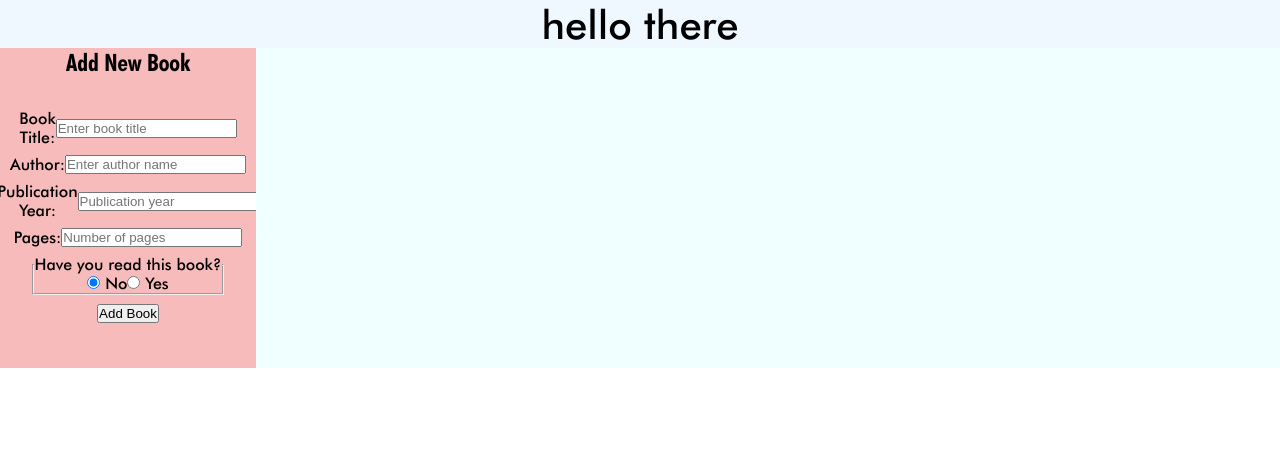
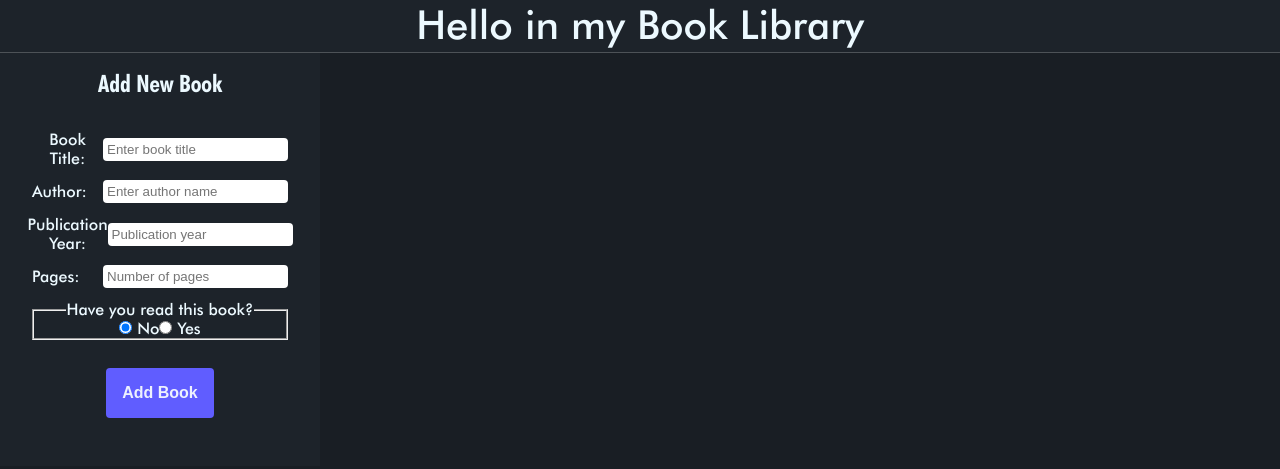
Before and after one commit to dzejkk/Odin_Project_library, a plain HTML site: page index.html in a window 1280 px wide. Drawn offline with Linux system fonts and the light colour scheme.

Commit message:
improved styles

```diff
--- a/app.js
+++ b/app.js
@@ -1,5 +1,4 @@
 // Constructor
-
 const myLibrary = [];
 
 function Book(title, author, year, pages, id) {
@@ -21,10 +20,6 @@ function addBookToLibrary(title, author, year, pages) {
   return newBook;
 }
 
-// addBookToLibrary("Pan prstenov", 1998, 458, crypto.randomUUID());
-// addBookToLibrary("Harry Potter", 2001, 469, crypto.randomUUID());
-// addBookToLibrary("Blue Hustler", 2011, 429, crypto.randomUUID());
-
 /// render UI
 
 function renderUI(data) {
@@ -43,8 +38,7 @@ function renderUI(data) {
     .join("");
 }
 
-//initial render
-renderUI(myLibrary);
+renderUI(myLibrary); //initial render
 
 // add new book to library
 
@@ -60,7 +54,7 @@ function addNewBook(event) {
 
   // console.log(title, author, publicationYear, pages);
 
-  addBookToLibrary(title, author, publicationYear, pages); // parameters must match  Construtor function exactly !!!!
+  addBookToLibrary(title, author, publicationYear, pages); // parameters must match Construtor function exactly !!!!
 }
 
 form.addEventListener("submit", addNewBook);
--- a/index.html
+++ b/index.html
@@ -8,7 +8,7 @@
     <script src="app.js" defer></script>
   </head>
   <body>
-    <h1>hello there</h1>
+    <h1>Hello in my Book Library</h1>
     <aside id="side-bar">
       <h2>Add New Book</h2>
       <form id="book-form">
@@ -54,6 +54,7 @@
             required
           />
         </div>
+
         <fieldset class="form-group">
           <legend>Have you read this book?</legend>
           <div class="radio-option">
@@ -71,7 +72,7 @@
             <label for="has-read">Yes</label>
           </div>
         </fieldset>
-        <button type="submit">Add Book</button>
+        <button class="button-primary" type="submit">Add Book</button>
       </form>
     </aside>
     <div class="book-contianer" id="book-container"></div>
--- a/style.css
+++ b/style.css
@@ -19,6 +19,44 @@
   font-style: normal;
 }
 
+:root {
+  --color-base-100: oklch(25.33% 0.016 252.42);
+  --color-base-200: oklch(23.26% 0.014 253.1);
+  --color-base-300: oklch(21.15% 0.012 254.09);
+  --color-base-content: oklch(97.807% 0.029 256.847);
+  --color-primary: oklch(58% 0.233 277.117);
+  --color-primary-content: oklch(96% 0.018 272.314);
+  --color-secondary: oklch(65% 0.241 354.308);
+  --color-secondary-content: oklch(94% 0.028 342.258);
+  --color-accent: oklch(77% 0.152 181.912);
+  --color-accent-content: oklch(38% 0.063 188.416);
+  --color-neutral: oklch(14% 0.005 285.823);
+  --color-neutral-content: oklch(92% 0.004 286.32);
+  --color-info: oklch(74% 0.16 232.661);
+  --color-info-content: oklch(29% 0.066 243.157);
+  --color-success: oklch(76% 0.177 163.223);
+  --color-success-content: oklch(37% 0.077 168.94);
+  --color-warning: oklch(82% 0.189 84.429);
+  --color-warning-content: oklch(41% 0.112 45.904);
+  --color-error: oklch(71% 0.194 13.428);
+  --color-error-content: oklch(27% 0.105 12.094);
+
+  --radius-selector: 0.25rem;
+  --radius-field: 0.25rem;
+  --radius-box: 0.25rem;
+
+  --size-selector: 0.25rem;
+  --size-field: 0.28125rem;
+
+  --border: 1px;
+  --depth: 1;
+  --noise: 0;
+
+  --padding-small: 0.25rem;
+  --padding-medium: 0.5rem;
+  --paddig-large: 1rem;
+}
+
 * {
   margin: 0;
   padding: 0;
@@ -28,27 +66,40 @@ body {
   font-size: 16px;
   font-family: "futura";
   display: grid;
-  grid-template-columns: 20% 80%;
+  grid-template-columns: 25% 75%;
   font-weight: 600;
+  background-color: var(--color-base-200);
 }
 
 h1 {
   font-weight: 600;
   font-size: 2.5rem;
   grid-column: 1 / 3;
-  background-color: aliceblue;
-  height: 100%;
+  background-color: var(--color-base-100);
+  color: var(--color-base-content);
   width: 100%;
   margin: auto;
   text-align: center;
+  border-bottom: 1px solid rgba(255, 255, 255, 0.212);
+  padding-block-end: var(--padding-small);
+}
+
+h2 {
+  padding-top: var(--padding-medium);
+  margin-top: var(--padding-medium);
+}
+
+h3 {
+  font-size: 1.5rem;
 }
 
 aside {
   grid-column: 1 / 2;
-  background-color: rgba(240, 128, 128, 0.534);
+  background-color: var(--color-base-100);
   min-height: 20rem;
   width: 100%;
   text-align: center;
+  color: var(--color-base-content);
 }
 
 form {
@@ -57,7 +108,7 @@ form {
 }
 
 form > * {
-  margin-bottom: 0.5rem;
+  margin-bottom: 0.75rem;
 }
 
 .form-group {
@@ -68,6 +119,14 @@ form > * {
 
 .form-group > input {
   margin-left: auto;
+  padding: var(--padding-small);
+  outline: 2px solid transparent;
+  border: none;
+  border-radius: var(--radius-box);
+}
+
+input:focus {
+  outline: 3px solid var(--color-primary);
 }
 
 .book-contianer {
@@ -76,15 +135,42 @@ form > * {
   display: flex;
   gap: 1rem;
 
-  background-color: azure;
+  background-color: var(--color-base-200);
   text-align: center;
   padding: 1rem;
 }
 
 .book-item {
+  color: var(--color-base-content);
   width: 10rem;
-  border: 1px solid black;
-  border-radius: 12px;
-  background-color: rgba(250, 235, 215, 0.507);
+  border: 1px solid var(--color-base-200);
+  border-radius: 2px;
+  background-color: var(--color-base-100);
   padding: 1rem;
 }
+
+.book-item > * {
+  margin-block-end: 0.5rem;
+}
+
+/* buttons*/
+
+.button-primary {
+  padding: 1rem;
+  margin: 1rem;
+  border: none;
+  font-size: 1rem;
+  font-weight: 600;
+  border-radius: var(--radius-box);
+  cursor: pointer;
+  background-color: var(--color-primary);
+  color: var(--color-primary-content);
+  transition: all 0.2s ease-in-out;
+}
+
+.button-primary:hover,
+.button-primary:focus {
+  filter: saturate(1.5);
+  filter: brightness(0.9);
+  color: var(--color-base-content);
+}
```
